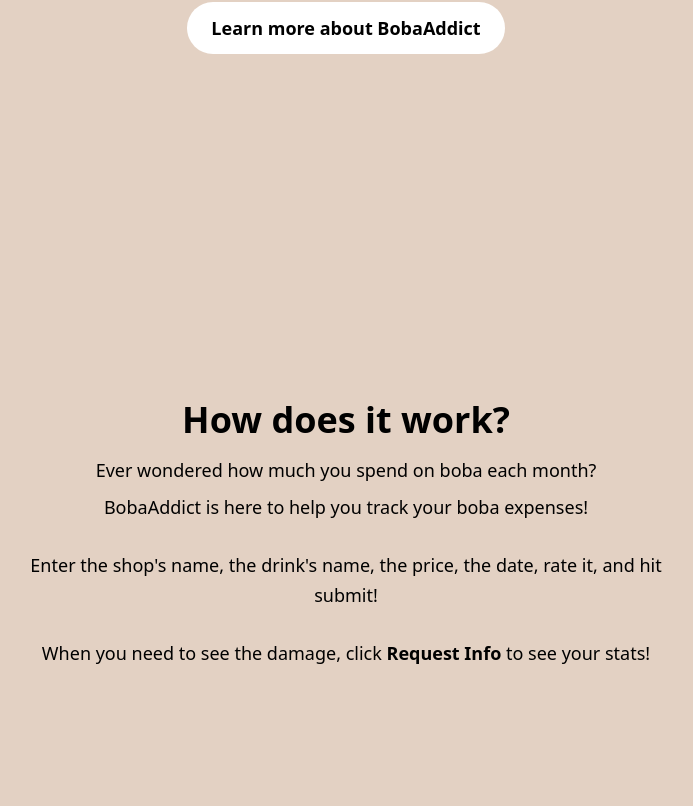
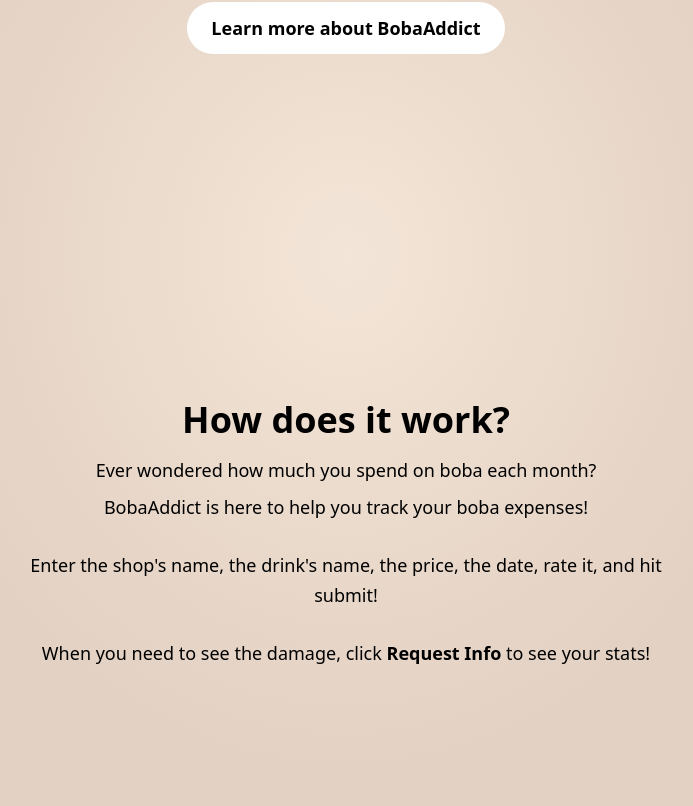
Before and after one commit to acaaron23/bobaaddict, a Next.js app: page / in a window 1280 px wide. Shown: the part 474-1280 px from the top of the page, without its empty margins (294-987 px from the left). Built offline with nearby package versions, Linux system fonts and the light colour scheme; no server answers.

Commit message:
Styling, Background changes

```diff
--- a/app/input/input.tsx
+++ b/app/input/input.tsx
@@ -85,7 +85,7 @@ export default function Input({ suggestions }: { suggestions: Suggestions }) {
     const isFormValid = shopName && bobaName && price && date && rating
 
     return (
-        <div className="min-h-screen bg-[#E3D1C3] flex flex-col items-center justify-center relative px-4">
+        <div className="min-h-screen flex flex-col items-center justify-center relative px-4">
             {successMessage && (
                 <div className="fixed top-5 left-1/2 transform -translate-x-1/2 bg-green-500 text-white px-6 py-3 rounded-md text-lg z-50 animate-fadeInOut">
                     {successMessage}
--- a/app/layout.tsx
+++ b/app/layout.tsx
@@ -33,7 +33,7 @@ export default function RootLayout({
 
     return (
         <html lang="en">
-        <body className={`${geistSans.variable} ${geistMono.variable} min-h-screen flex flex-col antialiased bg-[#E3D1C3]`}>
+        <body className={`${geistSans.variable} ${geistMono.variable} min-h-screen flex flex-col antialiased bg-radial from-[#f3e5d7] via-[#e3d1c3] to-[#E3D1C3]`}>
             <GoogleOAuthProvider clientId={CLIENT_ID}>
                 <Nav />
                 <main className="flex-grow w-full">{children}</main>
--- a/app/page.tsx
+++ b/app/page.tsx
@@ -15,7 +15,7 @@ export default function Home() {
     }
 
     return (
-        <div className="min-h-screen bg-[#E3D1C3] flex flex-col items-center justify-center px-4">
+        <div className="min-h-screen flex flex-col items-center justify-center px-4">
             <h1 className="mt-[35vh] text-4xl md:text-5xl font-bold text-black text-center mb-4">
                 Welcome to Boba Addicts!
             </h1>
@@ -31,7 +31,7 @@ export default function Home() {
 
             <div
                 ref={explanationRef}
-                className="min-h-screen w-full bg-[#E3D1C3] flex flex-col items-center justify-center mt-20 px-4"
+                className="min-h-screen w-full flex flex-col items-center justify-center mt-20 px-4"
             >
                 <p className="text-3xl md:text-4xl font-bold text-black text-center mb-4">
                     How does it work?
--- a/app/summary/summary.tsx
+++ b/app/summary/summary.tsx
@@ -22,7 +22,7 @@ export default function Summary({
 
     if (!summary || summary?.total_cups === 0 || summary?.total_spent === 0) {
         return (
-            <div className="min-h-screen bg-[#E3D1C3] flex flex-col items-center justify-center px-6 py-10">
+            <div className="min-h-screen  flex flex-col items-center justify-center px-6 py-10">
                 <h1 className="text-4xl font-bold text-black text-center mb-4">
                     Your Boba Purchase Summary for {currentMonth}
                 </h1>
@@ -34,7 +34,7 @@ export default function Summary({
     }
 
     return (
-        <div className="min-h-screen bg-[#E3D1C3] flex flex-col items-center justify-center px-6 py-10">
+        <div className="min-h-screen  flex flex-col items-center justify-center px-6 py-10">
             <h1 className="text-4xl font-bold text-black text-center mb-4">
                 Your Boba Purchase Summary for {currentMonth}
             </h1>
```
